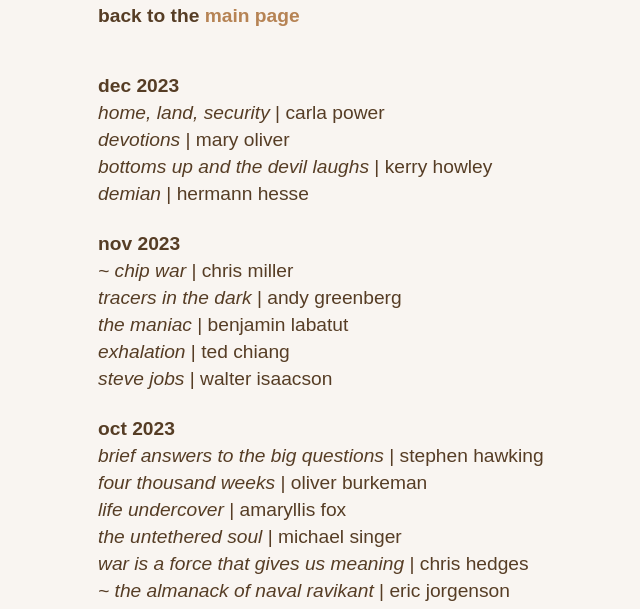
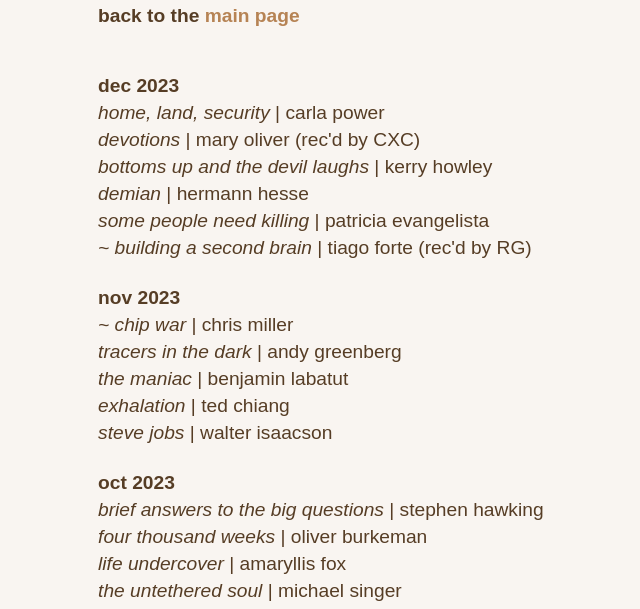
Before and after one commit to kaylanhua/kaylanhua.github.io, a plain HTML site: page reading.html in a window 1280 px wide. Shown: the part 185-794 px from the top of the page, without its empty margins (171-811 px from the left). Drawn offline with Linux system fonts and the light colour scheme.

Commit message:
jan commit

```diff
--- a/reading.html
+++ b/reading.html
@@ -21,9 +21,11 @@
         <div class="p-body">
             <p><b>dec 2023</b></p>
             <p><i> home, land, security </i>| carla power</p>
-            <p><i> devotions </i>| mary oliver</p>
+            <p><i> devotions </i>| mary oliver (rec'd by CXC)</p>
             <p><i> bottoms up and the devil laughs </i>| kerry howley</p>
             <p><i> demian </i>| hermann hesse</p>
+            <p><i> some people need killing </i>| patricia evangelista</p>
+            <p><i> ~ building a second brain </i>| tiago forte (rec'd by RG)</p>
             <br>
 
             <p><b>nov 2023</b></p>
@@ -55,7 +57,7 @@
             <p><i> wild swans </i>| jung chang </p>
             <p><i> ~ mornings in jenin </i>| susan abulhawa</p>
             <p><i> the alchemist </i>| paulo coelho</p>
-            <p><i> einstein's dreams </i>| alan lightman</p>
+            <p><i> einstein's dreams </i>| alan lightman </p>
             <br>
 
             <p><b>jul 2023</b></p>
```
Also changed, not shown: index.html (+2 -2 lines).
